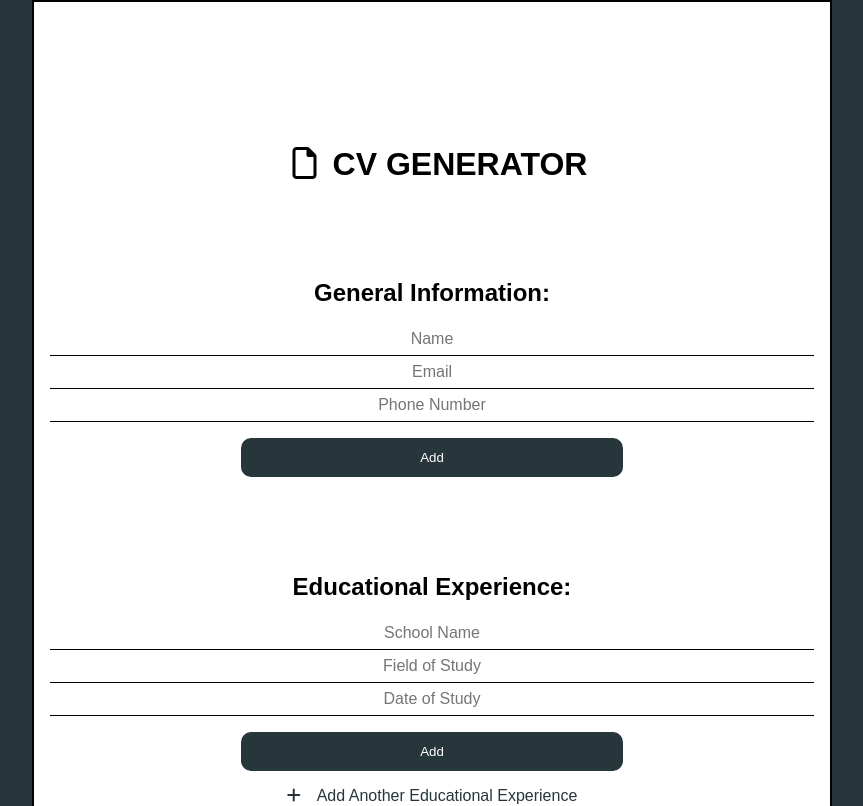
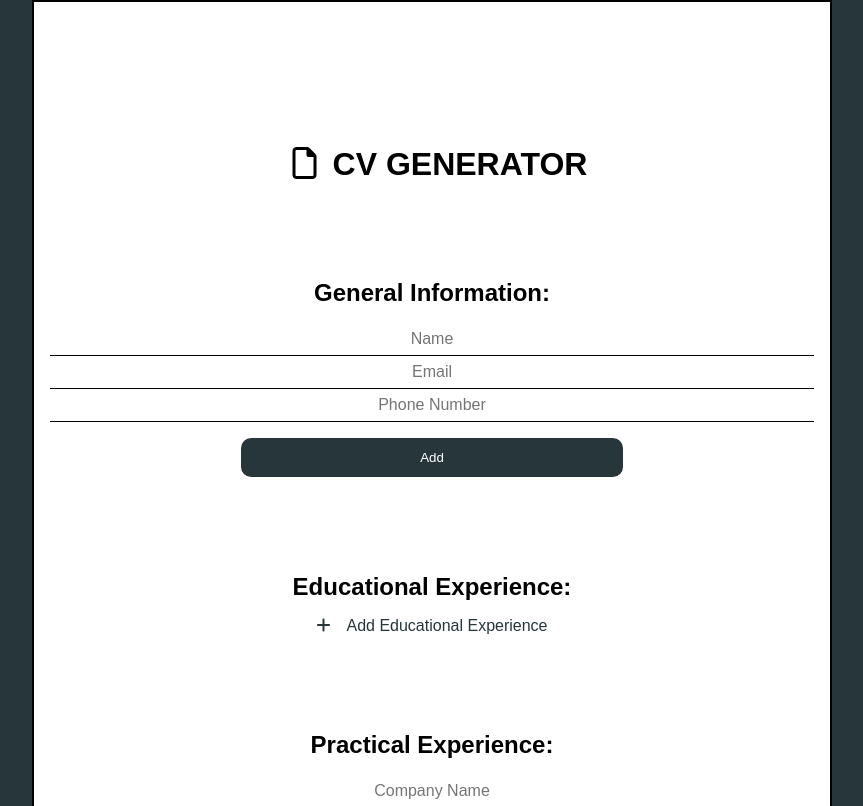
Before and after one commit to jimmontour/cv-application, a React (Create React App) app: page / in a window 1280 px wide. Shown: the top 806 px of the page, without its empty margins (208-1071 px from the left). Built offline with nearby package versions, Linux system fonts and the light colour scheme; a web font is replaced by a local one.

Commit message:
Add toggle function to educational experience section

```diff
--- a/src/components/EducationalExperience/AddEducation.js
+++ b/src/components/EducationalExperience/AddEducation.js
@@ -1,15 +1,16 @@
 import React, { Component } from 'react'
 
 export default class AddEducation extends Component {
+   constructor(props) {
+      super(props)
+   }
    render() {
       return (
          <div>
-            <form>
                <input type="text" placeholder="School Name"/>
                <input type="text" placeholder="Field of Study" />
                <input type="text" placeholder="Date of Study" />
-               <button>Add</button>
-            </form>
+               <button onClick={this.props.handleClick}>Add</button>
          </div>
       )
    }
--- a/src/components/EducationalExperience/EducationalExperience.js
+++ b/src/components/EducationalExperience/EducationalExperience.js
@@ -1,19 +1,47 @@
 import React, { Component } from 'react'
+import testUtils from 'react-dom/test-utils'
 import AddEducation from './AddEducation'
 
 export default class EducationalExperience extends Component {
+   constructor(props) {
+      super(props)
+
+
+      this.state = {
+         inputHidden: true,
+         schoolList: [],
+         education: {
+            school: '',
+            field: '',
+            date: '',
+         }
+      }
+
+      this.handleClick = this.handleClick.bind(this)
+   }
+
+   handleClick(e) {
+      e.preventDefault()
+      this.setState(prevState => ({
+         inputHidden: !prevState.inputHidden,
+      }))
+   }
+
    render() {
 
 
       return (
          <div>
             <h2>Educational Experience:</h2>
-            <AddEducation />
-            <div className="add-education">
+            {!this.state.inputHidden &&
+            <AddEducation handleClick={this.handleClick} />
+            }
+            {this.state.inputHidden &&
+            <div className="add-education" onClick={this.handleClick}>
                <i className="fas fa-plus"></i>
-               <p>Add Another Educational Experience</p>
+               <p>Add Educational Experience</p>
             </div>
-
+            }
          </div>
       )
    }
--- a/src/components/GeneralInfo/GeneralInfo.js
+++ b/src/components/GeneralInfo/GeneralInfo.js
@@ -1,18 +1,15 @@
 import React, { Component } from 'react'
+import MainContent from '../MainContent'
 
 export default class GeneralInfo extends Component {
    constructor(props) {
       super(props)
 
       this.state = {
-         inputDisplay: true,
-         printDisplay: false,
+         inputHidden: false,
+         outputHidden: true,
          addBtn: true,
-         general: {
-            name: '',
-            email: '',
-            phone: '',
-         }
+         general: {},
       }
 
       this.handleChange = this.handleChange.bind(this)
@@ -20,35 +17,43 @@ export default class GeneralInfo extends Component {
    }
 
    handleChange(e) {
-
       this.setState(prevState => ({
          general: {
             ...prevState.general,
-            [e.target.name]: e.target.value,
+             [e.target.name]: e.target.value,
          }
+
+
       }))
    }
 
    handleClick(e) {
       e.preventDefault();
       console.log('clicked')
+      this.toggleHidden()
    }
 
-   toggleDisplay() {
-      console.log('go away!')
+   toggleHidden() {
+      this.setState(prevState => ({
+         inputHidden: !prevState.inputHidden,
+         outputHidden: !prevState.outputHidden,
+      }))
    }
 
+   render() {
 
-   render() {
 
       return (
          <div>
             <h2>General Information:</h2>
-            <div className="general-info-printed hide">
+            {this.state.inputHidden &&
+            <div className="general-info-printed">
                <p>Name: {this.state.general.name}</p>
                <p>Email: {this.state.general.email}</p>
                <p>Phone: {this.state.general.phone}</p>
             </div>
+            }
+            {this.state.outputHidden &&
             <div>
                <input
                   name="name"
@@ -68,8 +73,13 @@ export default class GeneralInfo extends Component {
                   type="text" placeholder="Phone Number"
                   onChange={this.handleChange}
                />
-               <button onClick={this.handleClick}>Add</button>
             </div>
+            }
+            <div>
+               <button onClick={this.handleClick}>{this.state.outputHidden ? "Add" : "Edit"}</button>
+            </div>
+
+
          </div>
       )
    }
--- a/src/index.css
+++ b/src/index.css
@@ -122,3 +122,7 @@ input:focus {
 .hide {
    display: none;
 }
+
+.show {
+   display: block;
+}
```
Also changed, not shown: 1 other file (tests, documents, lock files or other folders).
